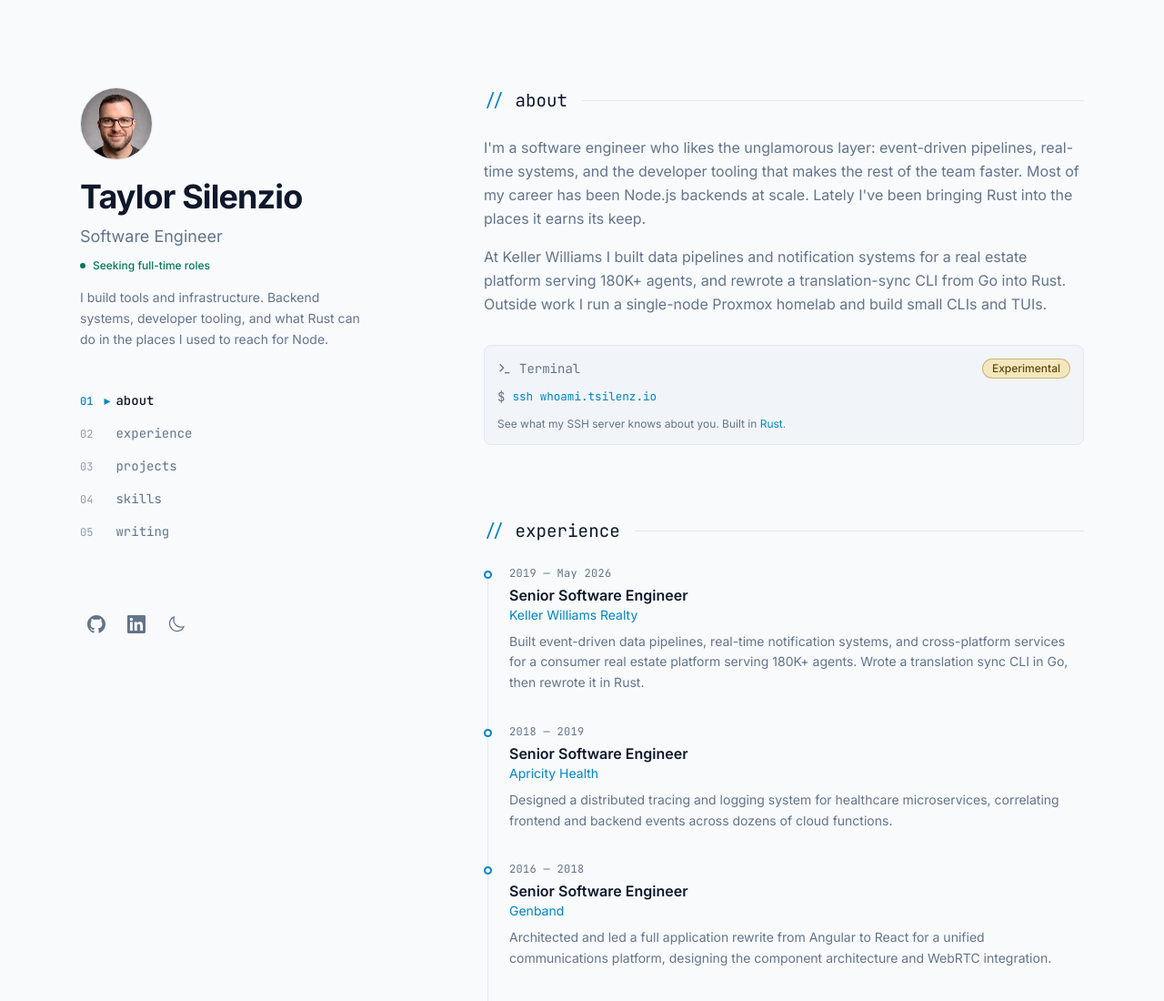
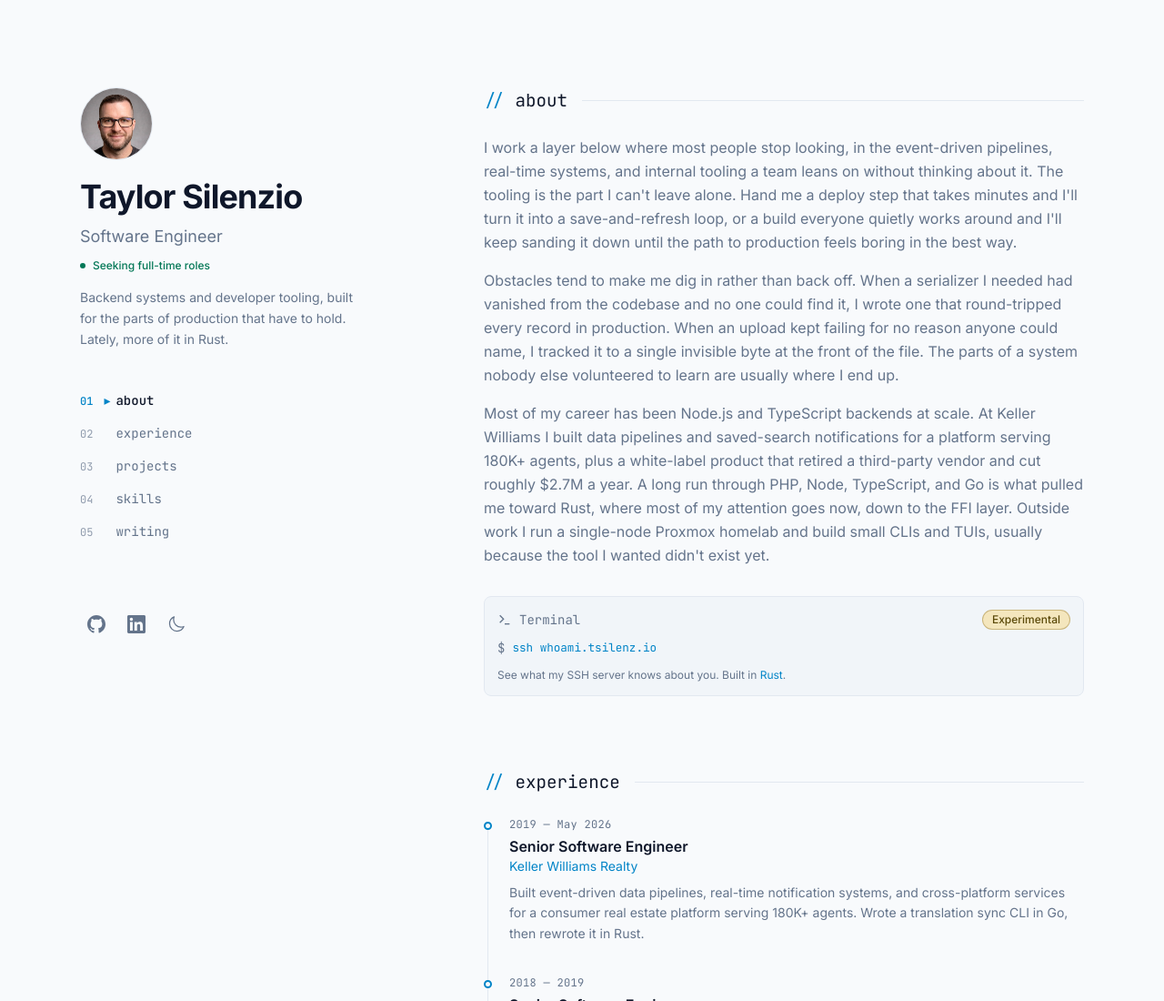
Before and after one commit to tsilenzio/tsilenz.io, an Astro site: page / in a window 1280 px wide. Shown: the top 1100 px of the page at 91% size. Built offline with nearby package versions, Linux system fonts and the light colour scheme; Astro itself is replaced by a stand-in of ours; no server answers.

Commit message:
feat: rework about and rail copy toward backend-and-tooling positioning

```diff
--- a/src/components/sections/About.astro
+++ b/src/components/sections/About.astro
@@ -35,15 +35,26 @@
   </div>
   <SectionHeader label="about" />
   <p class="mb-4 leading-relaxed text-(--color-text-muted)">
-    I'm a software engineer who likes the unglamorous layer: event-driven pipelines, real-time
-    systems, and the developer tooling that makes the rest of the team faster. Most of my career has
-    been Node.js backends at scale. Lately I've been bringing Rust into the places it earns its
-    keep.
+    I work a layer below where most people stop looking, in the event-driven pipelines, real-time
+    systems, and internal tooling a team leans on without thinking about it. The tooling is the part
+    I can't leave alone. Hand me a deploy step that takes minutes and I'll turn it into a
+    save-and-refresh loop, or a build everyone quietly works around and I'll keep sanding it down
+    until the path to production feels boring in the best way.
+  </p>
+  <p class="mb-4 leading-relaxed text-(--color-text-muted)">
+    Obstacles tend to make me dig in rather than back off. When a serializer I needed had vanished
+    from the codebase and no one could find it, I wrote one that round-tripped every record in
+    production. When an upload kept failing for no reason anyone could name, I tracked it to a
+    single invisible byte at the front of the file. The parts of a system nobody else volunteered to
+    learn are usually where I end up.
   </p>
   <p class="leading-relaxed text-(--color-text-muted)">
-    At Keller Williams I built data pipelines and notification systems for a real estate platform
-    serving 180K+ agents, and rewrote a translation-sync CLI from Go into Rust. Outside work I run a
-    single-node Proxmox homelab and build small CLIs and TUIs.
+    Most of my career has been Node.js and TypeScript backends at scale. At Keller Williams I built
+    data pipelines and saved-search notifications for a platform serving 180K+ agents, plus a
+    white-label product that retired a third-party vendor and cut roughly $2.7M a year. A long run
+    through PHP, Node, TypeScript, and Go is what pulled me toward Rust, where most of my attention
+    goes now, down to the FFI layer. Outside work I run a single-node Proxmox homelab and build
+    small CLIs and TUIs, usually because the tool I wanted didn't exist yet.
   </p>
 
   <div class="mt-8">
--- a/src/config.ts
+++ b/src/config.ts
@@ -4,7 +4,7 @@
   name: 'Taylor Silenzio',
   role: 'Software Engineer',
   availability: 'Seeking full-time roles',
-  bio: 'I build tools and infrastructure. Backend systems, developer tooling, and what Rust can do in the places I used to reach for Node.',
+  bio: 'Backend systems and developer tooling, built for the parts of production that have to hold. Lately, more of it in Rust.',
   title: 'Taylor Silenzio',
   description:
     'Software engineer building Node.js backends and the developer tooling around them. Writing Rust on the side and bringing it to work piece by piece.',
```
